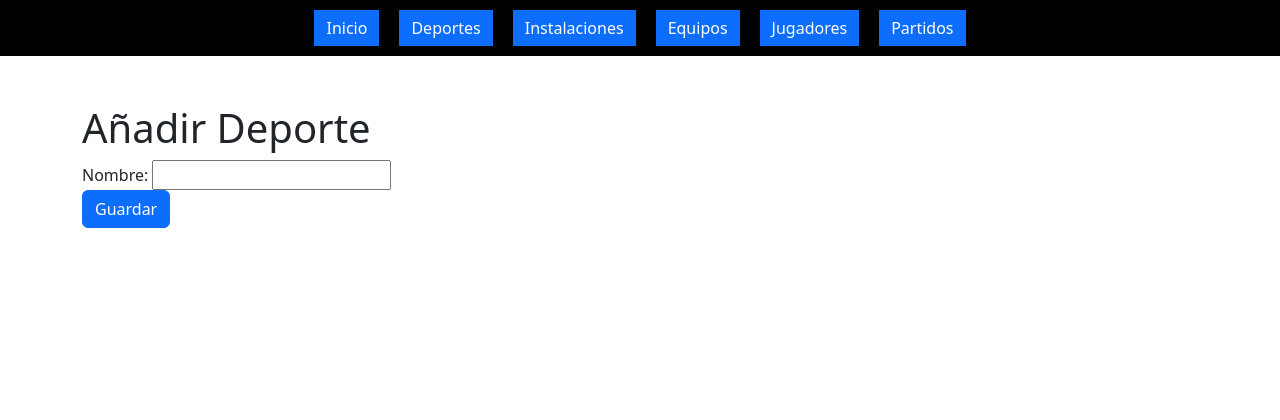
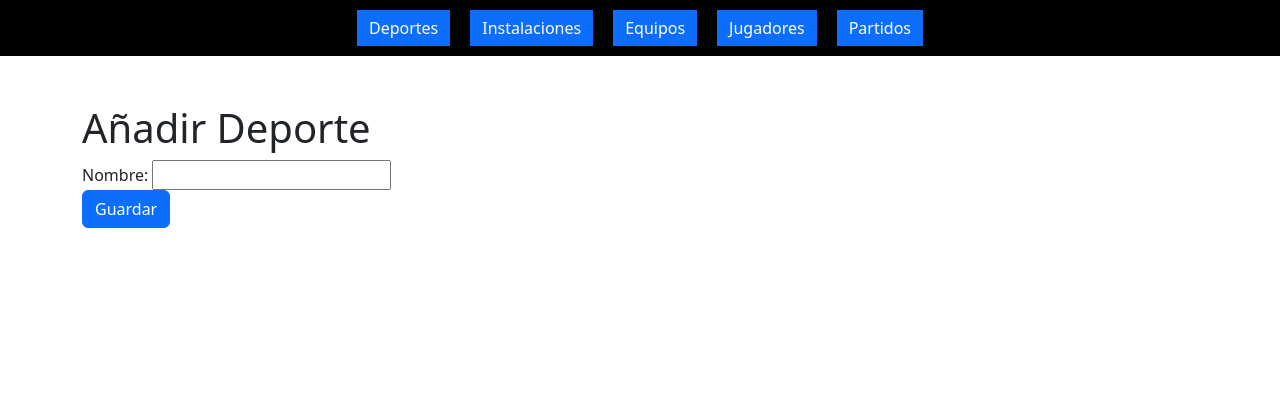
Before and after one commit to xavivi8/Torremolinos-Sport, a Django app: page /deportes/crear/ in a window 1280 px wide. Shown: the top 420 px of the page. Run offline with Django 5.2, Linux system fonts and the light colour scheme.

Commit message:
base.html CHANGE {% block btn %}{% endblock %}

```diff
--- a/torre_crud/templates/base.html
+++ b/torre_crud/templates/base.html
@@ -13,7 +13,7 @@
 
     <body>
         <div class="menu">
-            <a class="btn btn-primary" href="{% url 'torre_crud:inicio' %}">Inicio</a>
+            {% block btn %}{% endblock %}
             <a class="btn btn-primary" href="{% url 'torre_crud:deportes-list' %}">Deportes</a>
             <a class="btn btn-primary" href="{% url 'torre_crud:instalaciones-list' %}">Instalaciones</a>
             <a class="btn btn-primary" href="{% url 'torre_crud:equipos-list' %}">Equipos</a>
```
